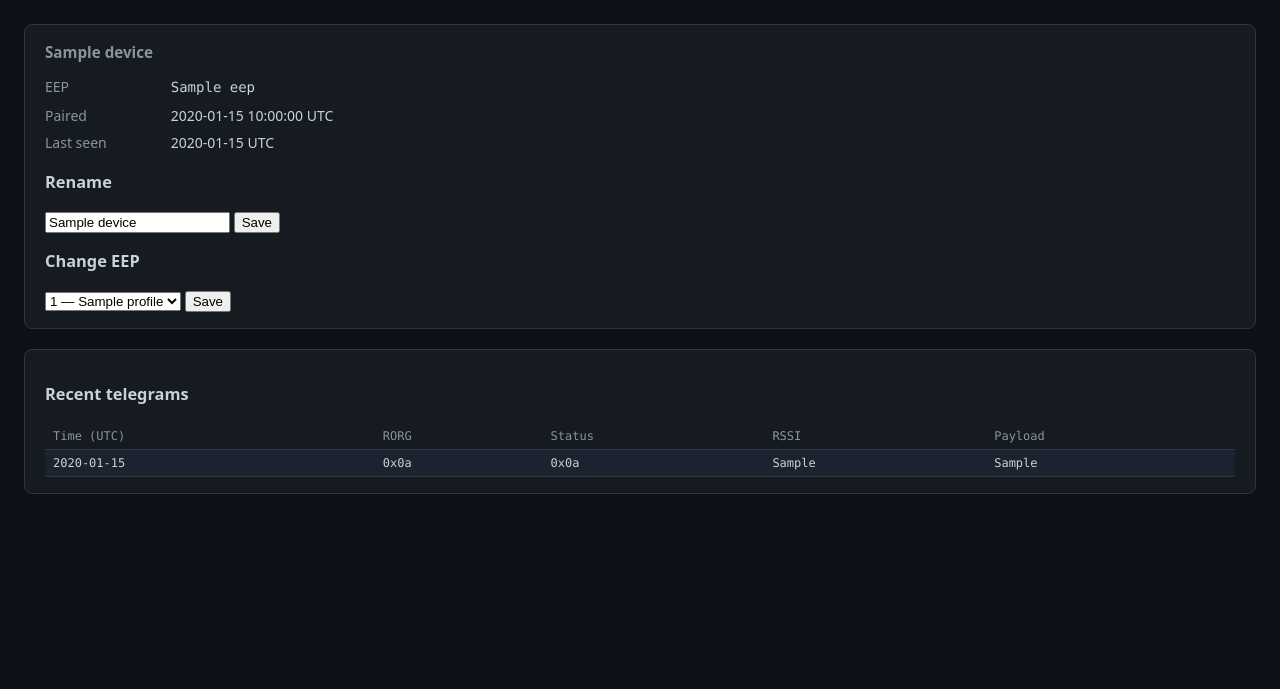
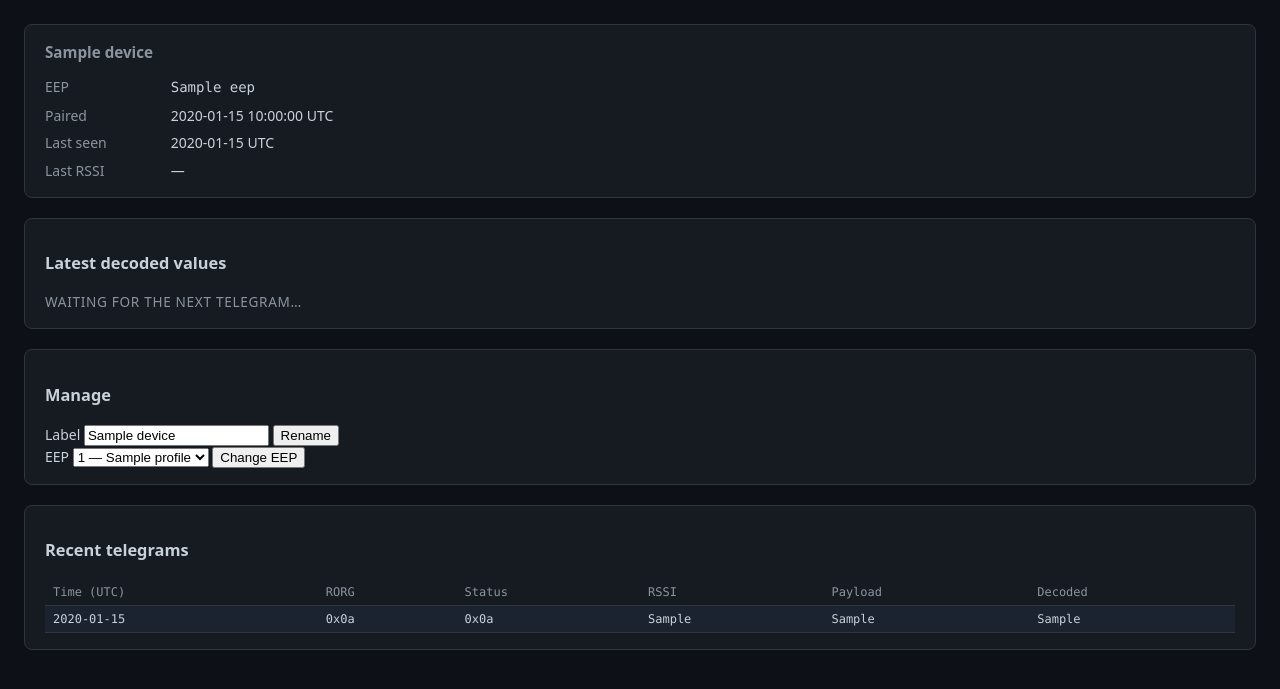
Before and after one commit to bdherouville/beagleboard-enocean, a FastAPI app: template app/src/vdsensor/web/templates/device_detail.html in a window 1280 px wide. Shown: the part 57-746 px from the top of the page. Run offline with FastAPI, Linux system fonts and the light colour scheme; the template is opened without the code that fills it: most values are stand-ins (such as "Sample title", 1, 10 or a date in 2020); parts of the project's set-up code (start-up, migrations or seed data) failed here and were passed over.

Commit message:
Live decoded-values block on the device detail page
The /telegrams page shows raw incoming frames; the /devices/<id> page was
previously a static snapshot of the most recent SQLite rows that didn't
auto-refresh. Walking past a paired PIR and watching the page do nothing
felt broken even though the data was being persisted correctly.

Adds:

  GET /api/devices/{sender_id}/state
    Returns the latest decoded telegram for one device:
      {"sender_id", "label", "eep",
       "last_seen", "last_ts", "last_rssi", "last_payload",
       "decoded": {<key>: <value>, ...} | null}

  static/device.js
    Polls that endpoint at 1 Hz, refreshes:
      - Last-seen timestamp
      - RSSI of the most recent frame
      - A "Latest decoded values" <dl> showing motion=yes / voltage=4.02 etc.
    No deps, ~50 lines, fetch-with-cache-no-store.

  templates/device_detail.html
    New "Latest decoded values" card above the management forms.
    Recent-telegrams table gains a "Decoded" column showing decoded_json
    inline so you can see the historical state of every persisted row.

  app.css
    .decoded styling: monospace mid-size values in accent colour.

73 unit tests pass, ruff clean. Smoke-tested with --fake source: a paired
A5-02-05 device shows the live `temperature` value updating every 4 s as
the FakeSerialLink rotation produces a new 4BS frame.

Co-Authored-By: Claude Opus 4.7 (1M context) <noreply@anthropic.com>

```diff
--- a/app/src/vdsensor/web/static/app.css
+++ b/app/src/vdsensor/web/static/app.css
@@ -89,3 +89,6 @@ tbody tr:first-child { background: rgba(88, 166, 255, 0.06); }
 .led.green.on   { color: #3fb950; text-shadow: 0 0 8px rgba(63, 185, 80, 0.8); }
 .led.orange.on  { color: #f0883e; text-shadow: 0 0 8px rgba(240, 136, 62, 0.8); }
 .led.red.on     { color: #f85149; text-shadow: 0 0 8px rgba(248, 81, 73, 0.8); }
+
+.decoded dt { font-size: 0.85rem; text-transform: uppercase; letter-spacing: 0.05em; }
+.decoded dd { font-size: 1.15rem; font-family: var(--mono); color: var(--accent); }
--- /dev/null
+++ b/app/src/vdsensor/web/static/device.js
@@ -0,0 +1,56 @@
+// Polls /api/devices/<id>/state every second and refreshes the latest-values
+// block + last-seen timestamps. No full page reload needed.
+(function () {
+  const id = window.VDSENSOR_DEVICE_ID;
+  if (!id) return;
+
+  const decodedEl = document.getElementById("dev-decoded");
+  const lastSeenEl = document.getElementById("dev-last-seen");
+  const rssiEl = document.getElementById("dev-rssi");
+
+  function fmtValue(v) {
+    if (v === true) return "yes";
+    if (v === false) return "no";
+    if (v === null || v === undefined) return "—";
+    return String(v);
+  }
+
+  async function tick() {
+    try {
+      const r = await fetch(`/api/devices/${id}/state`, { cache: "no-store" });
+      if (!r.ok) return;
+      const j = await r.json();
+
+      if (lastSeenEl) {
+        lastSeenEl.textContent = j.last_ts
+          ? j.last_ts.replace("T", " ").replace("Z", "") + " UTC"
+          : "—";
+      }
+      if (rssiEl) {
+        rssiEl.textContent = j.last_rssi != null ? `${j.last_rssi} dBm` : "—";
+      }
+
+      if (decodedEl) {
+        decodedEl.innerHTML = "";
+        if (j.decoded && Object.keys(j.decoded).length > 0) {
+          for (const [k, v] of Object.entries(j.decoded)) {
+            const dt = document.createElement("dt");
+            dt.textContent = k;
+            const dd = document.createElement("dd");
+            dd.textContent = fmtValue(v);
+            decodedEl.append(dt, dd);
+          }
+        } else {
+          const dt = document.createElement("dt");
+          dt.className = "muted";
+          dt.textContent = j.last_ts
+            ? "No decoder for this EEP — telegram was recorded raw"
+            : "Waiting for the next telegram…";
+          decodedEl.append(dt);
+        }
+      }
+    } catch { /* ignore transient fetch errors */ }
+  }
+  tick();
+  setInterval(tick, 1000);
+})();
--- a/app/src/vdsensor/web/templates/device_detail.html
+++ b/app/src/vdsensor/web/templates/device_detail.html
@@ -7,19 +7,30 @@
     <dt>EEP</dt><dd><code>{{ device.eep }}</code></dd>
     <dt>Paired</dt><dd>{{ device.paired_at.strftime("%Y-%m-%d %H:%M:%S") }} UTC</dd>
     <dt>Last seen</dt>
-    <dd>{{ device.last_seen.strftime("%Y-%m-%d %H:%M:%S") if device.last_seen else "—" }} UTC</dd>
+    <dd id="dev-last-seen">
+      {{ device.last_seen.strftime("%Y-%m-%d %H:%M:%S") if device.last_seen else "—" }} UTC
+    </dd>
+    <dt>Last RSSI</dt><dd id="dev-rssi">—</dd>
   </dl>
+</section>
 
-  <h3>Rename</h3>
-  <form hx-post="/devices/{{ fmt_sender(device.sender_id) }}/rename"
-        hx-swap="none">
+<section class="card">
+  <h3>Latest decoded values</h3>
+  <dl id="dev-decoded" class="decoded">
+    <dt class="muted">Waiting for the next telegram…</dt>
+  </dl>
+</section>
+
+<section class="card">
+  <h3>Manage</h3>
+  <form hx-post="/devices/{{ fmt_sender(device.sender_id) }}/rename" hx-swap="none">
+    <label>Label
       <input name="label" value="{{ device.label }}">
-    <button type="submit">Save</button>
+    </label>
+    <button type="submit">Rename</button>
   </form>
-
-  <h3>Change EEP</h3>
-  <form hx-post="/devices/{{ fmt_sender(device.sender_id) }}/eep"
-        hx-swap="none">
+  <form hx-post="/devices/{{ fmt_sender(device.sender_id) }}/eep" hx-swap="none">
+    <label>EEP
       <select name="eep">
         {% for p in profiles %}
         <option value="{{ p.profile_id }}" {% if p.profile_id == device.eep %}selected{% endif %}>
@@ -27,14 +38,18 @@
         </option>
         {% endfor %}
       </select>
-    <button type="submit">Save</button>
+    </label>
+    <button type="submit">Change EEP</button>
   </form>
 </section>
 
 <section class="card">
   <h3>Recent telegrams</h3>
   <table>
-    <thead><tr><th>Time (UTC)</th><th>RORG</th><th>Status</th><th>RSSI</th><th>Payload</th></tr></thead>
+    <thead><tr>
+      <th>Time (UTC)</th><th>RORG</th><th>Status</th><th>RSSI</th>
+      <th>Payload</th><th>Decoded</th>
+    </tr></thead>
     <tbody>
       {% for t in telegrams %}
       <tr>
@@ -43,11 +58,18 @@
         <td><code>0x{{ "%02x" | format(t.status) }}</code></td>
         <td>{{ t.rssi_dbm if t.rssi_dbm is not none else "" }}</td>
         <td><code>{{ t.payload_hex }}</code></td>
+        <td><code>{{ t.decoded_json or "" }}</code></td>
       </tr>
       {% else %}
-      <tr><td colspan="5">No telegrams recorded yet.</td></tr>
+      <tr><td colspan="6">No telegrams recorded yet.</td></tr>
       {% endfor %}
     </tbody>
   </table>
 </section>
 {% endblock %}
+{% block scripts %}
+<script>
+  window.VDSENSOR_DEVICE_ID = "{{ fmt_sender(device.sender_id) }}";
+</script>
+<script src="/static/device.js"></script>
+{% endblock %}
```
Also changed, not shown: app/src/vdsensor/web/routes/devices.py (+25 -1 lines). Lines whose indentation alone changed are shown as unchanged.
